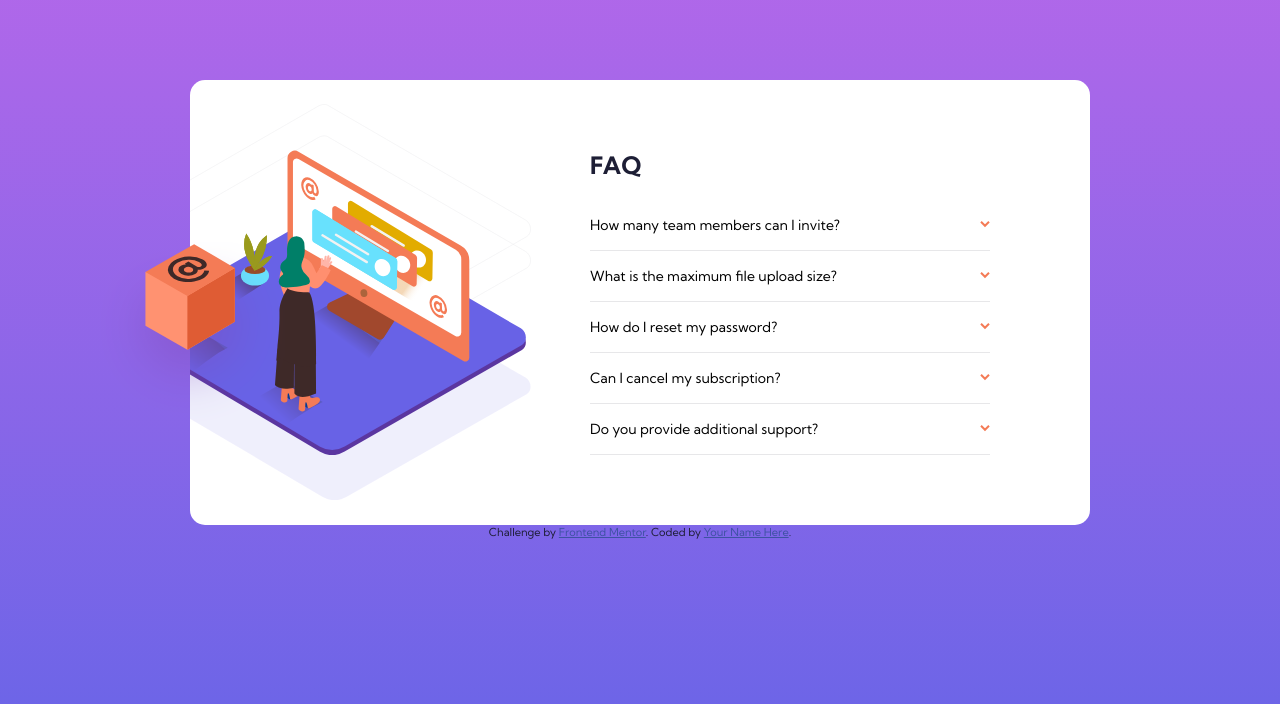
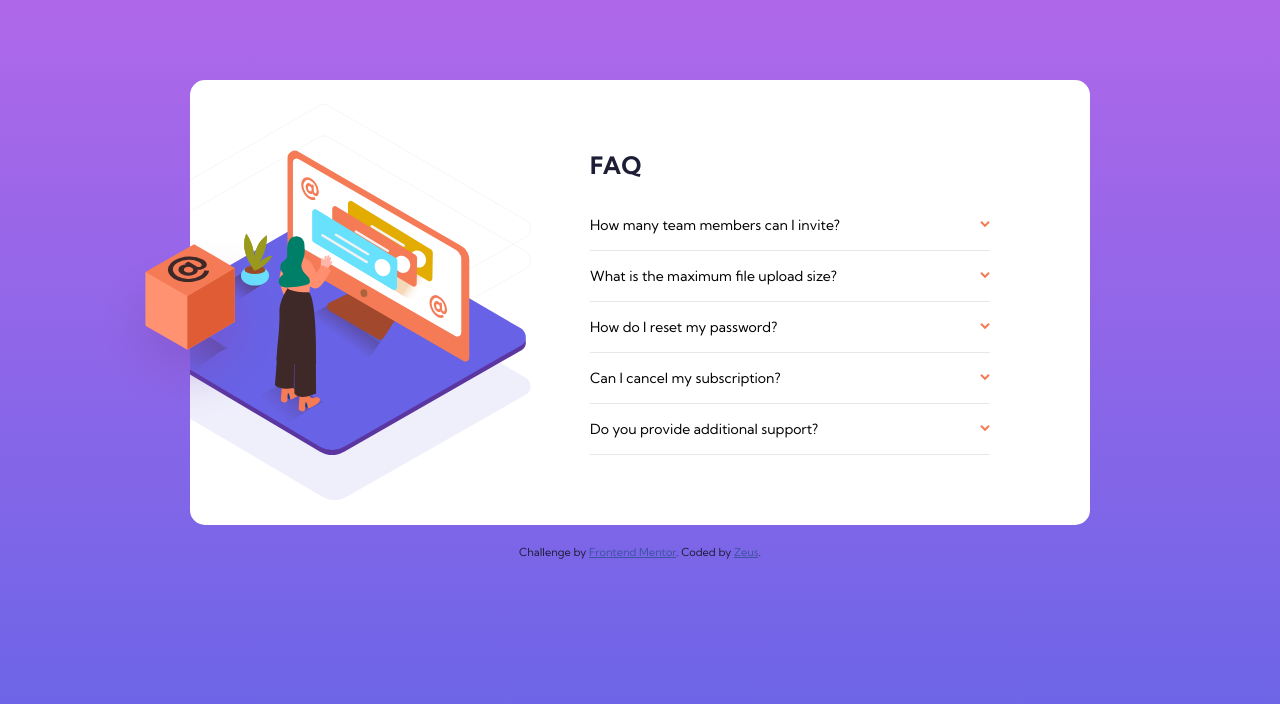
Before and after one commit to zoozyboi/faq-accordion-card-main, a plain HTML site: page index.html in a window 1280 px wide. Drawn offline with Linux system fonts and the light colour scheme.

Commit message:
Update index.html

```diff
--- a/index.html
+++ b/index.html
@@ -90,9 +90,9 @@
   </div>
 </section>
 
-  <div class="attribution">
+  <div class="attribution" style="margin-top: 20px;">
     Challenge by <a href="https://www.frontendmentor.io?ref=challenge" target="_blank">Frontend Mentor</a>.
-    Coded by <a href="#">Your Name Here</a>.
+    Coded by <a href="https://www.linkedin.com/in/zeus-luis-anareta-3457b2207/">Zeus</a>.
   </div>
   <script src="script.js"></script>
 </body>
```
